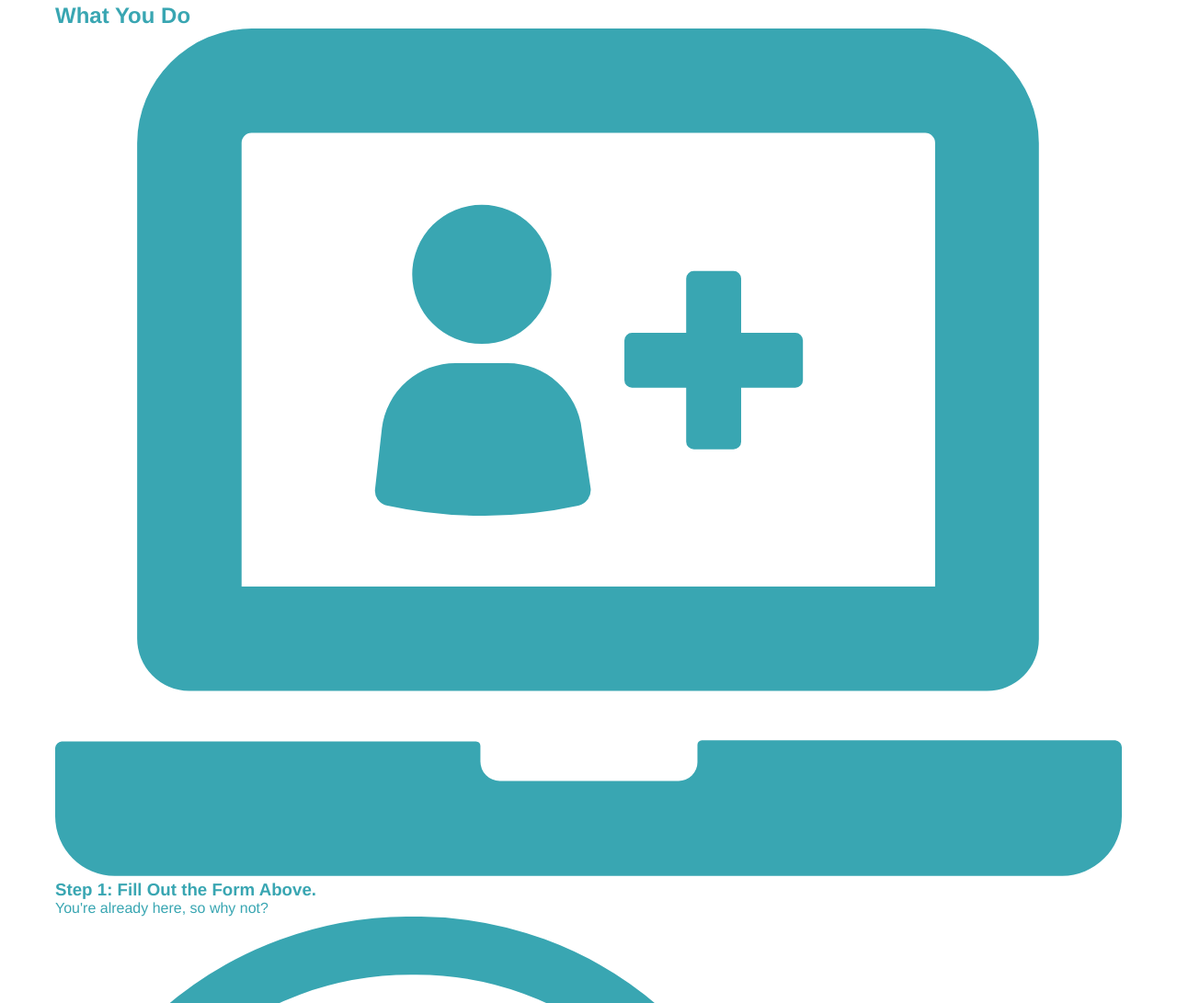
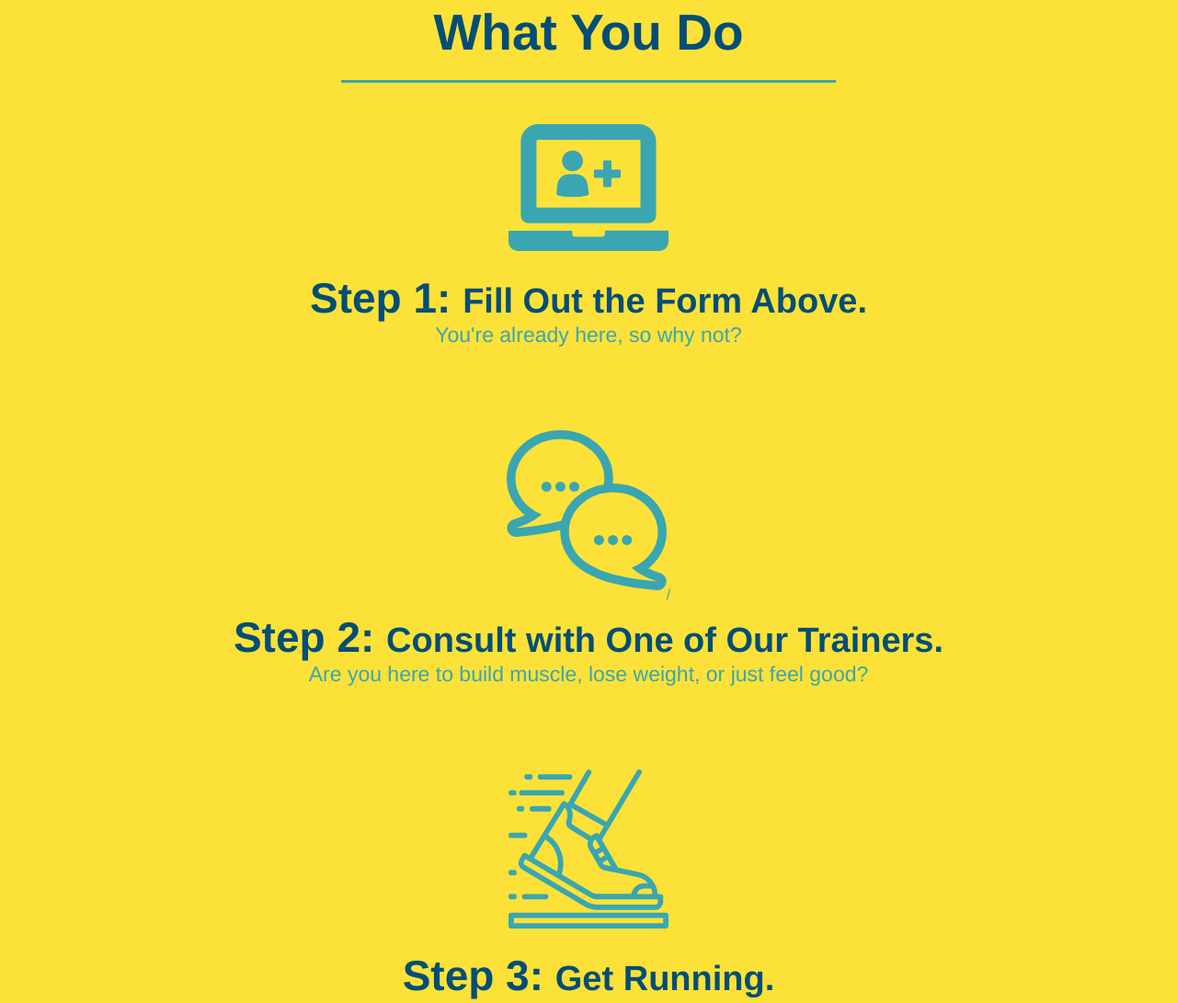
Before and after one commit to walterlaw19/run-buddy, a plain HTML site: page index.html in a window 1280 px wide. Shown: the part 1237-2328 px from the top of the page at 92% size. Drawn offline with Linux system fonts and the light colour scheme.

Commit message:
<stylw what you do section>

```diff
--- a/assets/css/style.css
+++ b/assets/css/style.css
@@ -134,15 +134,6 @@ section {
 }
 
 .intro h2 {
-    font-size: 55px;
-    color: #024e76;
-    margin-bottom: 35px;
-    padding: 0 100px 20px 100px;
-    border-bottom: 3px solid;
-    border-color: #fce138;
-}
-
-.intro h2 {
     /* add this alongside your other declarations */
     display: inline-block;
 }
@@ -159,6 +150,51 @@ section {
     margin: 0 auto;
 }
 
+.steps {
+    text-align: center;
+    background: #fce138;
+}
+
+.section-title {
+    font-size: 55px;
+    color: #024e76;
+    margin-bottom: 35px;
+    padding: 0 100px 20px 100px;
+    display: inline-block;
+    border-bottom: 3px solid;
+}
+
+.primary-border {
+    border-color: #fce138;
+}
+
+.secondary-border {
+    border-color: #39a6b2;
+}
+
+.steps div {
+    margin-bottom: 80px;
+}
+
+.steps img {
+    width: 15%;
+    margin: 10px 0;
+}
+
+.steps h3 {
+    color: #024e76;
+    font-size: 46px;
+    margin-top: 10px;
+}
+
+.steps p {
+    color: #39a6b2;
+    font-size: 23px;
+}
+
+.steps span {
+    font-size: 38px;
+}
 .trainers {
     text-align: center;
 }
--- a/index.html
+++ b/index.html
@@ -72,38 +72,38 @@
 
         <!-- "what we do" section -->
         <section id="what-we-do" class="intro">
-            <h2>What We Do</h2>
+            <h2 class="section-title primary-border">What We Do</h2>
             <p>
                 butcher selfies chambray shabby chic gentrify readymade yr Echo Park XOXO Tumblr normcore Banksy direct trade Blue Bottle chillwave you probably haven't heard of them single-origin coffee Vice fanny pack fixie Odd Future Austin fingerstache pickled twee synth Wes Anderson Thundercats viral bitters flannel meggings narwhal Marfa Schlitz sustainable Intelligentsia umami deep v craft
             </p>
         </section>
 
         <!-- "what you do" section -->
-        <section id="what-you-do">
-            <h2>What You Do</h2>
+        <section id="what-you-do" class="steps">
+            <h2 class="section-title secondary-border">What You Do</h2>
 
             <div>
                 <!-- insert this img element -->
                 <img src="./assets/images/step-1.svg" alt="" />
-                <h3>Step 1: Fill Out the Form Above.</h3>
+                <h3>Step 1: <span>Fill Out the Form Above.</span></h3>
                 <p>You're already here, so why not?</p>
             </div>
 
             <div>
                 <img src="./assets/images/step-2.svg" alt="" >/
-                <h3>Step 2: Consult with One of Our Trainers.</h3>
+                <h3>Step 2: <span>Consult with One of Our Trainers.</span></h3>
                 <p>Are you here to build muscle, lose weight, or just feel good?</p>
             </div>
 
             <div>
                 <img src="./assets/images/step-3.svg" alt="" />
-                <h3>Step 3: Get Running.</h3>
+                <h3>Step 3: <span>Get Running.</span></h3>
                 <p>Hit the ground running (literally) once your trainer lays out your plan.</p>
             </div>
 
             <div>
                 <img src="./assets/images/step-3.svg" alt="" />
-                <h3>Step 4: See Results.</h3>
+                <h3>Step 4: <span>See Results.</span></h3>
                 <p>Bi-weekly checkins with your trainer will keep you focused</p>
             </div>
         </section>
```
